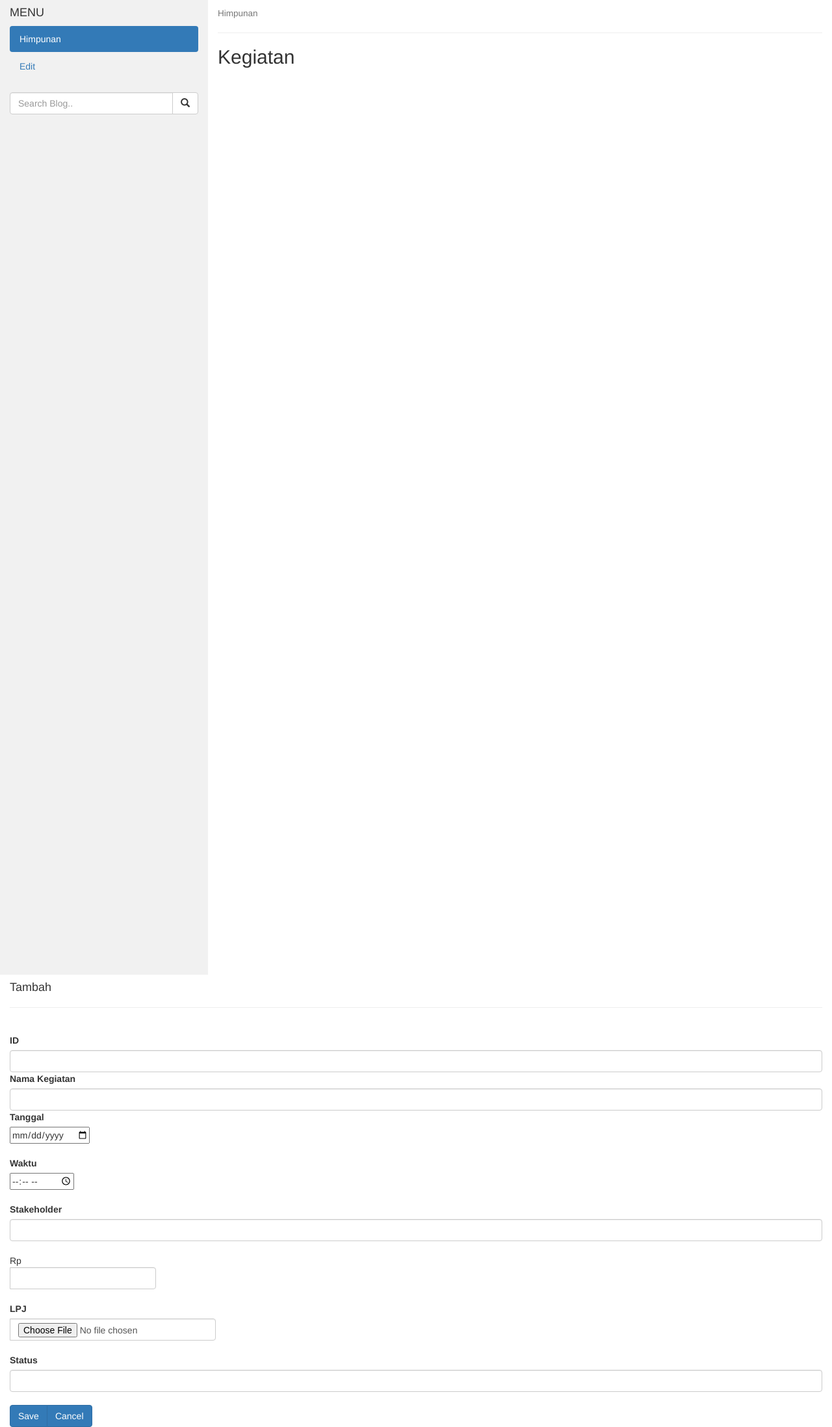
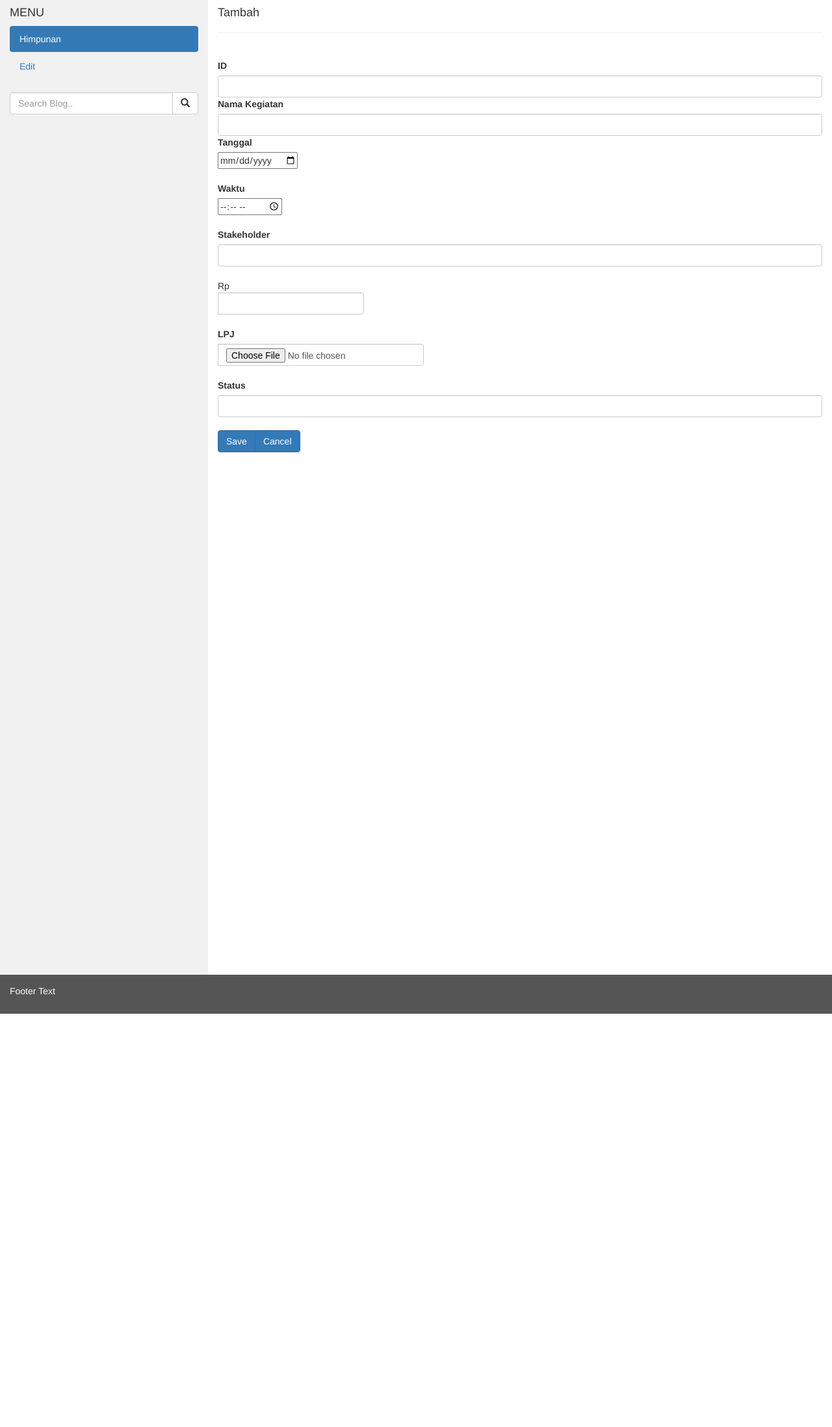
Before and after one commit to ahzi8100/himpunan-prodi, a CodeIgniter app: page /himpunan/index.php/home/tambah_kegiatan in a window 1280 px wide. Shown: the whole page at 65% size. After the commit the page ends 1560 px from the top, so only its background shows below. Run offline with CodeIgniter, Linux system fonts and the light colour scheme; data that the repository does not hold is empty.

Commit message:
Fix frontend

```diff
--- a/application/config/config.php
+++ b/application/config/config.php
@@ -1,5 +1,5 @@
 <?php
-defined('BASEPATH') OR exit('No direct script access allowed');
+defined('BASEPATH') or exit('No direct script access allowed');
 
 /*
 |--------------------------------------------------------------------------
@@ -23,7 +23,7 @@ defined('BASEPATH') OR exit('No direct script access allowed');
 | a PHP script and you can easily do that on your own.
 |
 */
-$config['base_url'] = 'http://localhost/ci31/';
+$config['base_url'] = 'http://localhost/himpunan/';
 
 /*
 |--------------------------------------------------------------------------
@@ -52,7 +52,7 @@ $config['index_page'] = 'index.php';
 |
 | WARNING: If you set this to 'PATH_INFO', URIs will always be URL-decoded!
 */
-$config['uri_protocol']	= 'REQUEST_URI';
+$config['uri_protocol']    = 'REQUEST_URI';
 
 /*
 |--------------------------------------------------------------------------
@@ -76,7 +76,7 @@ $config['url_suffix'] = '';
 | than english.
 |
 */
-$config['language']	= 'english';
+$config['language']    = 'english';
 
 /*
 |--------------------------------------------------------------------------
@@ -400,11 +400,11 @@ $config['sess_regenerate_destroy'] = FALSE;
 |       'cookie_httponly') will also affect sessions.
 |
 */
-$config['cookie_prefix']	= '';
-$config['cookie_domain']	= '';
-$config['cookie_path']		= '/';
-$config['cookie_secure']	= FALSE;
-$config['cookie_httponly'] 	= FALSE;
+$config['cookie_prefix']    = '';
+$config['cookie_domain']    = '';
+$config['cookie_path']        = '/';
+$config['cookie_secure']    = FALSE;
+$config['cookie_httponly']     = FALSE;
 
 /*
 |--------------------------------------------------------------------------
--- a/application/controllers/Home.php
+++ b/application/controllers/Home.php
@@ -7,16 +7,18 @@ class Home extends CI_Controller
     {
         $data['himpunan'] = $this->hpm->semuadata();
         $this->load->view('himpunan/header');
-        $this->load->view('himpunan/index', $data);
-        $this->load->view('himpunan/tabel', $data);
+        $this->load->view('himpunan/navbar');
+        $this->load->view('himpunan/content', $data);
         $this->load->view('himpunan/footer');
     }
+
     public function tambah_kegiatan()
     {
         $data['himpunan'] = $this->hpm->semuadata();
-        $this->load->view('tambah/header');
-        $this->load->view('himpunan/index');
+        $this->load->view('himpunan/header');
+        $this->load->view('himpunan/navbar');
         $this->load->view('tambah/add');
+        $this->load->view('himpunan/footer');
     }
     public function proses_tambah_kegiatan()
     {
@@ -31,13 +33,14 @@ class Home extends CI_Controller
     public function edit_kegiatan($id_himpunan)
     {
         $data['himpunan'] = $this->hpm->ambil_id_himpunan($id_himpunan);
-        $this->load->view('tambah/header');
-        $this->load->view('himpunan/index');
+        $this->load->view('himpunan/header');
+        $this->load->view('himpunan/navbar');
         $this->load->view('edit/edit', $data);
+        $this->load->view('himpunan/footer');
     }
     public function proseseditkegiatan($id_himpunan = null)
     {
-        $this->hpm->proses_edit_kegiatan($id_himpunan);
+        $this->hpm->proseseditkegiatan($id_himpunan);
         redirect('Home');
     }
     public function proses_edit_kegiatan()
--- a/application/views/himpunan/index.php
+++ /dev/null
@@ -1,28 +0,0 @@
-<body>
-
-
-    <div class="container-fluid">
-        <div class="row content">
-            <div class="col-sm-3 sidenav">
-                <h4>MENU</h4>
-                <ul class="nav nav-pills nav-stacked">
-                    <li class="active"><a href="#section1">Himpunan</a></li>
-                    <li><a href="#section2">Edit</a></li>
-                </ul><br>
-                <div class="input-group">
-                    <input type="text" class="form-control" placeholder="Search Blog..">
-                    <span class="input-group-btn">
-                        <button class="btn btn-default" type="button">
-                            <span class="glyphicon glyphicon-search"></span>
-                        </button>
-                    </span>
-                </div>
-            </div>
-
-            <div class="col-sm-9">
-                <h4><small>Himpunan</small></h4>
-                <hr>
-                <h2>Kegiatan</h2>
-            </div>
-          </div>
-      </div>
--- /dev/null
+++ b/application/views/himpunan/navbar.php
@@ -0,0 +1,18 @@
+<body>
+    <div class="container-fluid">
+        <div class="row content">
+            <div class="col-sm-3 sidenav">
+                <h4>MENU</h4>
+                <ul class="nav nav-pills nav-stacked">
+                    <li class="active"><a href="#section1">Himpunan</a></li>
+                    <li><a href="#section2">Edit</a></li>
+                </ul><br>
+                <div class="input-group">
+                    <input type="text" class="form-control" placeholder="Search Blog..">
+                    <span class="input-group-btn">
+                        <button class="btn btn-default" type="button">
+                            <span class="glyphicon glyphicon-search"></span>
+                        </button>
+                    </span>
+                </div>
+            </div>
--- a/application/views/himpunan/tabel.php
+++ b/application/views/himpunan/tabel.php
@@ -1,4 +1,3 @@
-</div>
     <div class="col-sm-9">
         <div class="card mt-4">
             <div class="row">
@@ -13,6 +12,7 @@
             </div>
         </div>
         <br>
+
         <table class="table table-bordered">
             <tr>
                 <td>ID</td>
@@ -37,8 +37,8 @@
                     <td><?php echo $hp['lpj']; ?></td>
                     <td><?php echo $hp['status']; ?></td>
                     <td>
-                                <a href="<?php echo site_url('Home/edit_kegiatan')?>/<?php echo $hp['id_himpunan']; ?>" class="badge badge-primary">Edit</a>
-                                <a href="<?php echo site_url('Home/deletekegiatan')?>/<?php echo $hp['id_himpunan']; ?>" class="badge badge-danger">Delete</a>
+                        <a href="<?php echo site_url('Home/edit_kegiatan') ?>/<?php echo $hp['id_himpunan']; ?>" class="badge badge-primary">Edit</a>
+                        <a href="<?php echo site_url('Home/deletekegiatan') ?>/<?php echo $hp['id_himpunan']; ?>" class="badge badge-danger">Delete</a>
                     </td>
                 </tr>
             <?php endforeach; ?>
--- a/application/views/tambah/add.php
+++ b/application/views/tambah/add.php
@@ -1,6 +1,5 @@
-<div class="container-fluid">
+<div class="col-sm-9">
     <h4>Tambah</h4>
-
     <hr>
     <br>
     <form method="POST" action="<?php echo site_url('Home/proses_tambah_kegiatan'); ?>">
@@ -25,8 +24,8 @@
         </div>
         <br>
         <div class="mb-3">
-            <label for="exampleInputEmail1" class="form-label">Stakeholder</label>
-            <input type="email" class="form-control" id="exampleInputEmail1" aria-describedby="emailHelp">
+            <label class="form-label">Stakeholder</label>
+            <input type="stakeholder" class="form-control" name="stakeholder">
         </div>
         <br>
         <div class="input-group mb-3">
@@ -40,14 +39,15 @@
         </div>
         <br>
         <div class="mb-3">
-            <label for="exampleInputEmail1" class="form-label">Status</label>
-            <input type="email" class="form-control" id="exampleInputEmail1" aria-describedby="emailHelp">
+            <label class="form-label">Status</label>
+            <input type="status" class="form-control" name="status">
         </div>
         <br>
         <div class="btn-group" role="group" aria-label="Basic example">
-            <button type="button" class="btn btn-primary">Save</button>
-            <button type="button" class="btn btn-primary">Cancel</button>
+            <button type="submit" class="btn btn-primary">Save</button>
+            <button type="reset" class="btn btn-primary">Cancel</button>
         </div>
-
     </form>
 </div>
+</div>
+</div>
```
Also changed, not shown: application/models/hpm.php (+8 -7 lines), application/views/edit/edit.php (+5 -8 lines), application/views/himpunan/content.php (added, +47 -0 lines), application/views/himpunan/footer.php (+5 -2 lines), application/views/himpunan/header.php (line endings or trailing spaces), application/views/himpunan/img/fauzi.JPG (added), download.png (added), file/download.png (added). Lines whose indentation alone changed are shown as unchanged.
